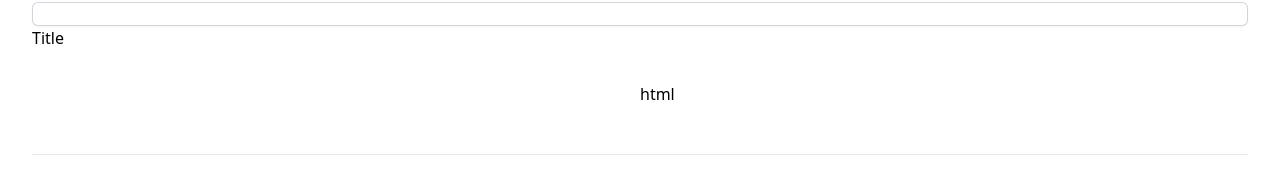
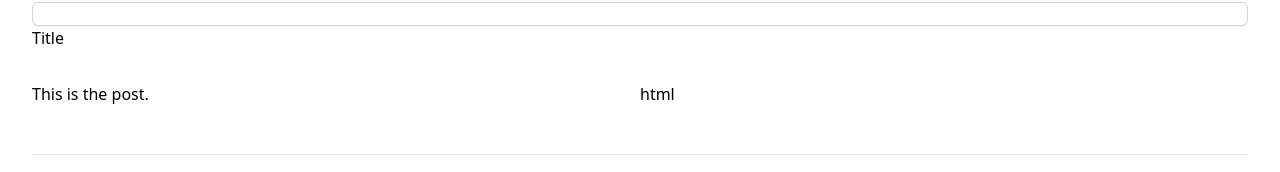
Before and after one commit to thenameiswiiwin/blog-posts-next, a Next.js app: page /post/new in a window 1280 px wide. Shown: the part 172-344 px from the top of the page. Built offline with nearby package versions, Linux system fonts and the light colour scheme.

Commit message:
feat(PostWriter.tsx): DOM access with useREf

```diff
--- a/src/components/PostWriter.tsx
+++ b/src/components/PostWriter.tsx
@@ -1,10 +1,10 @@
-'use client';
+"use client";
 
-import type { TimelinePost } from '@lib/posts';
-import Link from 'next/link';
-import { useState } from 'react';
+import type { TimelinePost } from "@lib/posts";
+import Link from "next/link";
+import { useEffect, useRef, useState } from "react";
 
-import { Button } from './Button';
+import { Button } from "./Button";
 
 interface PostWriterProps {
   post: TimelinePost;
@@ -12,6 +12,13 @@ interface PostWriterProps {
 
 export const PostWriter = ({ post }: PostWriterProps) => {
   const [title, setTitle] = useState(post.title);
+  const contentEditableRef = useRef<HTMLDivElement>(null);
+
+  console.log(contentEditableRef.current);
+
+  useEffect(() => {
+    console.log(contentEditableRef.current?.innerText);
+  }, [contentEditableRef.current?.innerText]);
 
   const handleTitleChange = (e: React.ChangeEvent<HTMLInputElement>) => {
     setTitle(e.target.value);
@@ -44,12 +51,13 @@ export const PostWriter = ({ post }: PostWriterProps) => {
               <div className="grid grid-cols-2">
                 <div
                   id="content"
-                  /* name="content" */
-                  contentEditable
-                  /* ref="contentEditable" */
-                />
+                  contentEditable={true}
+                  ref={contentEditableRef}
+                >
+                  This is the post.
+                </div>
                 <div>
-                  <div dangerouslySetInnerHTML={{ __html: 'html' }} />
+                  <div dangerouslySetInnerHTML={{ __html: "html" }} />
                 </div>
               </div>
             </div>
```
